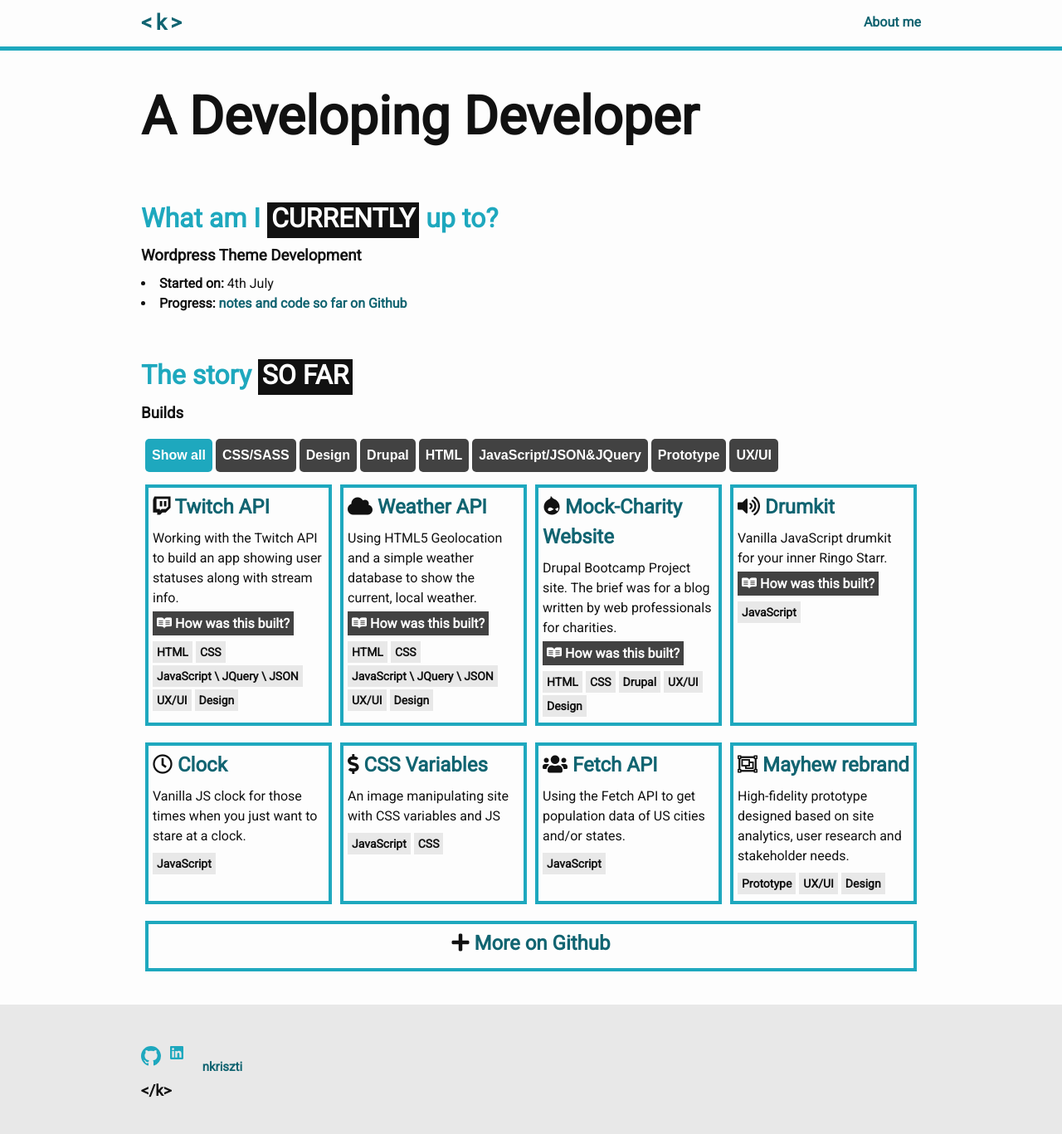
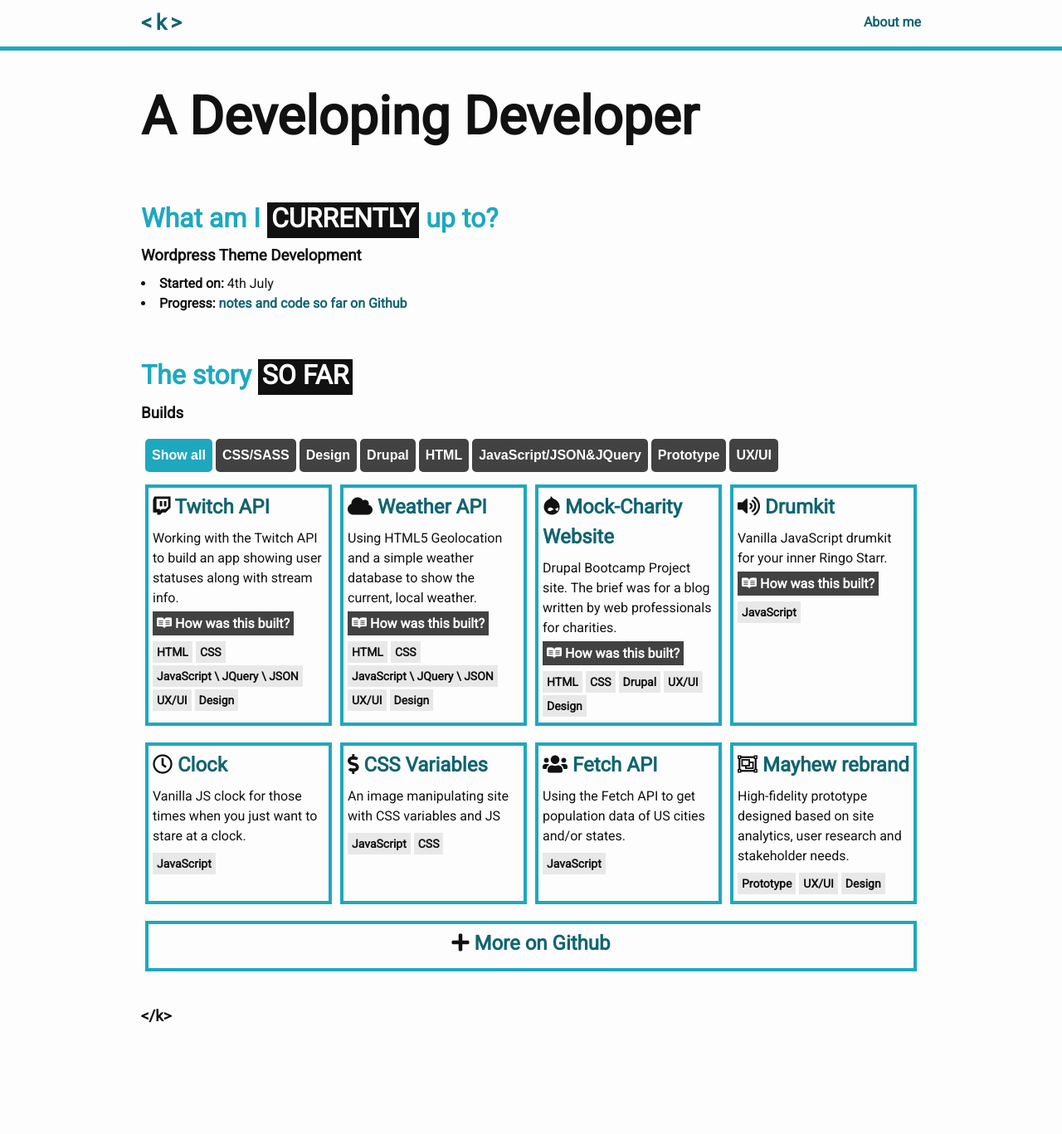
Before and after one commit to krisztin/krisztin.github.io, a Jekyll site: the page built from index.md, in a window 1280 px wide. Shown: the whole page at 83% size. Built offline with Jekyll 4.4.1, drawn with Linux system fonts in a browser that asks for light colours; nearby versions of some CDN libraries; after the commit the page ends 1247 px from its top, so only the background shows below that.

Commit message:
rm clutter and social links

```diff
--- a/_includes/footer.html
+++ b/_includes/footer.html
@@ -1,10 +1,5 @@
-<footer class="site-footer h-card">
+<footer class="full-bgcol-pop pad-tb-2">
   <div class="wrapper">
-    <div class="footer-col-wrapper">
-      <div class="footer-col footer-col-1">
-        {%- include social.html -%}
-      </div>
-    </div>
     <h3>&#60;/k&#62;</h3>
   </div>
 </footer>
```
